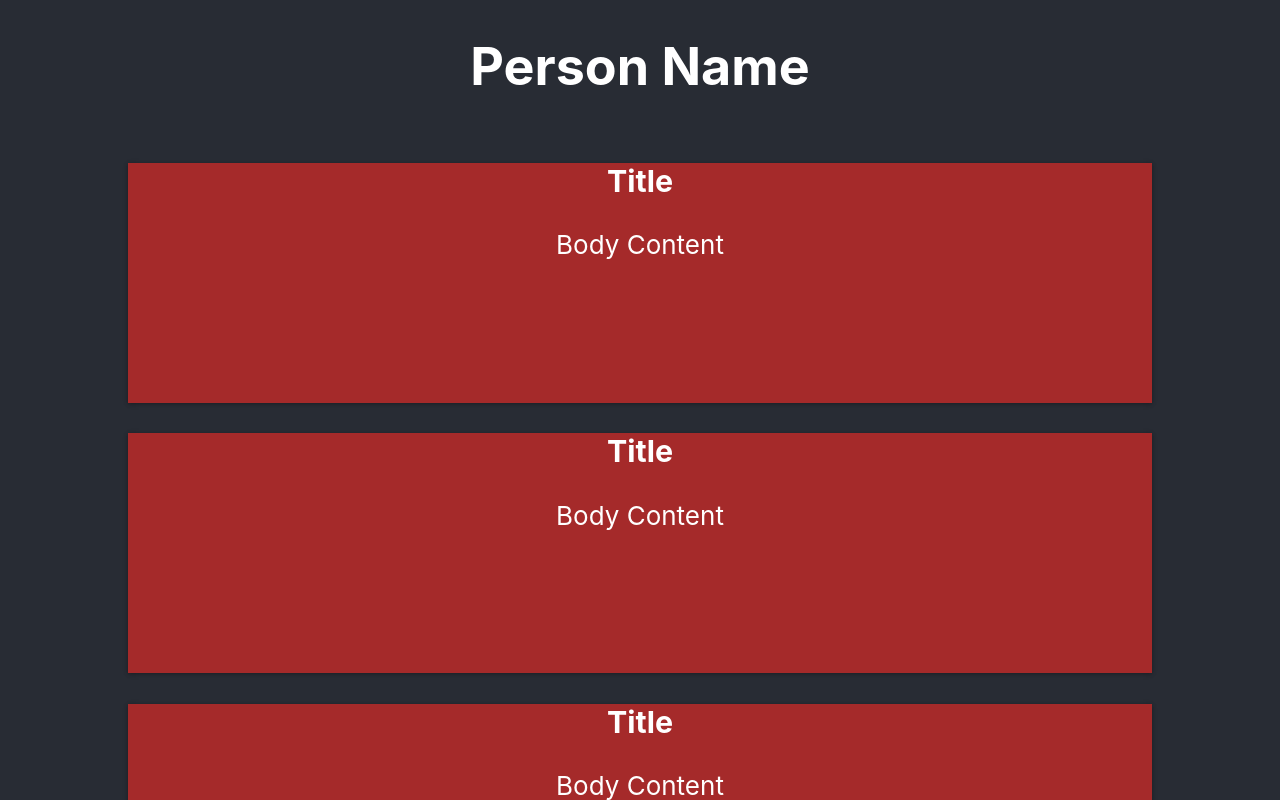
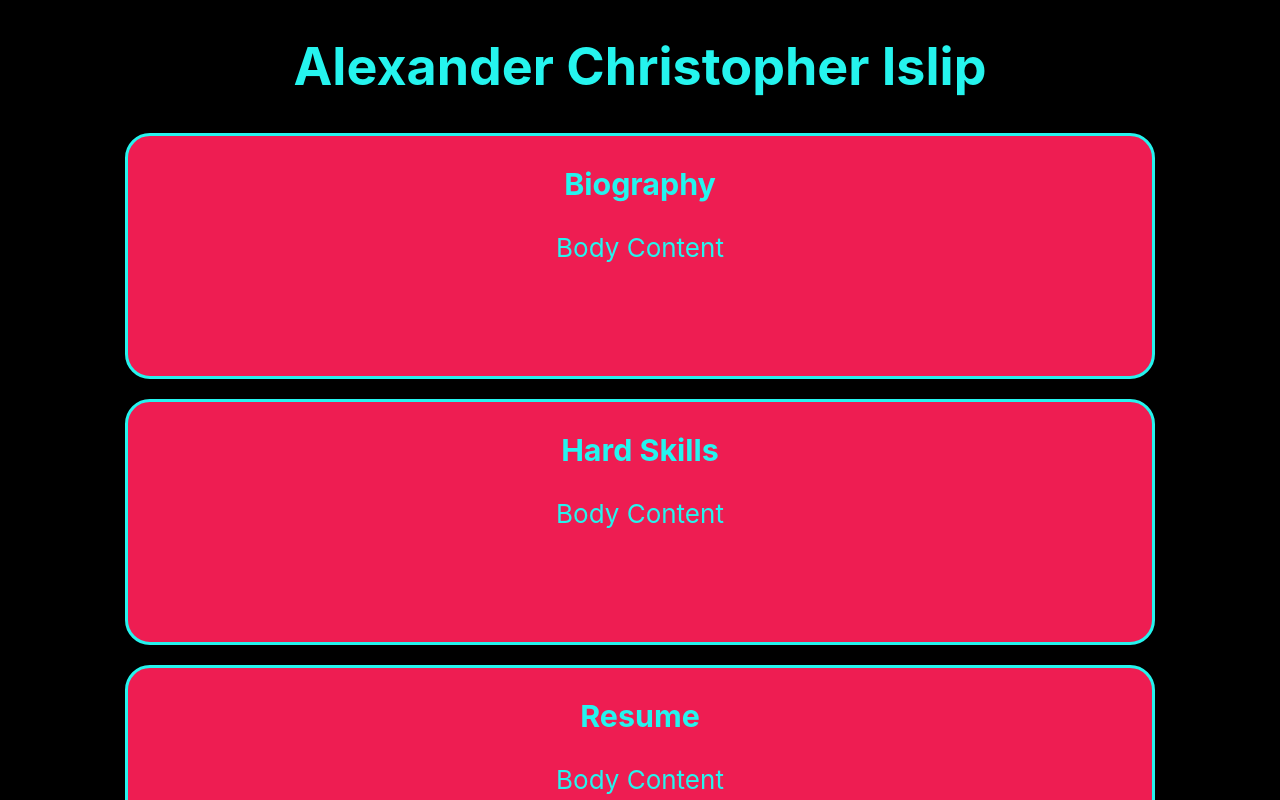
Before and after one commit to IslipAI/islipaisite, a React (Create React App) app: page / in a window 1280 px wide. Shown: the top 800 px of the page. Built offline with nearby package versions, Linux system fonts and the light colour scheme.

Commit message:
Added some UI design changes.

```diff
--- a/src/App.css
+++ b/src/App.css
@@ -1,9 +1,27 @@
 .App {
   text-align: center;
+  background-color:rgb(0, 0, 0);
 }
 
 .app-header {
-  background-color: #282c34;
+  min-height: 5vh;
+  display: flex;
+  flex-direction: column;
+  align-items: center;
+  font-size: calc(10px + 2vmin);
+  color:rgb(37, 244, 238);
+}
+
+.app-body {
+  min-height: 100vh;
+  display: flex;
+  flex-direction: column;
+  align-items: center;
+  font-size: calc(10px + 2vmin);
+  color:rgb(37, 244, 238);
+}
+
+.app-footer {
   min-height: 5vh;
   display: flex;
   flex-direction: column;
@@ -12,22 +30,17 @@
   color: white;
 }
 
-.app-body {
-  background-color: #282c34;
-  min-height: 100vh;
-  display: flex;
-  flex-direction: column;
-  align-items: center;
-  font-size: calc(10px + 2vmin);
-  color: white;
+/* width */
+::-webkit-scrollbar {
+  width: 5px;
 }
 
-.app-footer {
-  background-color: #282c34;
-  min-height: 5vh;
-  display: flex;
-  flex-direction: column;
-  align-items: center;
-  font-size: calc(10px + 2vmin);
-  color: white;
+/* Track */
+::-webkit-scrollbar-track {
+  background: rgb(1, 0, 0);
 }
+
+/* Handle */
+::-webkit-scrollbar-thumb {
+  background: rgb(37, 244, 238);
+}
--- a/src/App.js
+++ b/src/App.js
@@ -6,15 +6,15 @@ function App() {
     <div className="App">
       <header className='app-header'>
         <div>
-          <h1>Person Name</h1>
+          <h1>Alexander Christopher Islip</h1>
         </div>
       </header>
       <body className="app-body">
         <div>
-           <BodyContainer/>
-           <BodyContainer/>
-           <BodyContainer/>
-           <BodyContainer/>
+           <BodyContainer title="Biography"/>
+           <BodyContainer title="Hard Skills"/>
+           <BodyContainer title="Resume"/>
+           <BodyContainer title="Portfolio"/>
         </div>
       </body>
 
--- a/src/components/body/bodycontainer.css
+++ b/src/components/body/bodycontainer.css
@@ -1,9 +1,14 @@
 .bodycontainer {
-  background-color: brown;
+  background-color: rgb(238, 29, 82);
   min-width: 80vw;
   min-height: 30vh;
   box-shadow: 0 1px 6px rgba(0, 0, 0, 0.12), 0 1px 4px rgba(0, 0, 0, 0.24);
+  border-radius: 25px;
   transition: 1s ease;
+  border: px;
+  border-style: solid;
+  border-color: rgb(37, 244, 238);
+  margin-bottom: 2.5vh;
 }
 
 .bodycontainer:hover {
--- a/src/components/body/bodycontainer.js
+++ b/src/components/body/bodycontainer.js
@@ -1,9 +1,9 @@
 import '../body/bodycontainer.css';
 
-function BodyContainer() {
+function BodyContainer(props) {
     return (
       <div className="bodycontainer">
-        <h3>Title</h3>
+        <h3>{props.title}</h3>
         <div>
             <p>Body Content</p>
         </div>
```
